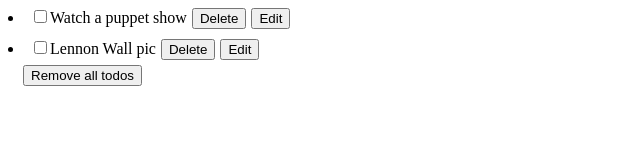
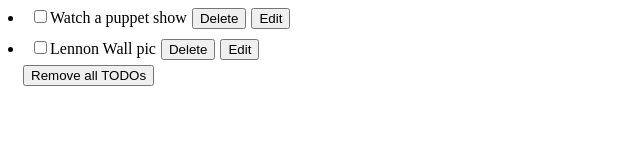
Before and after one commit to borodinka/React-TODO-App, a React (Create React App) app: page / in a window 1280 px wide. Shown: the part 139-294 px from the top of the page, without its empty margins (0-640 px from the left). Built offline with nearby package versions, Linux system fonts and the light colour scheme.

Commit message:
Update TodoList.js

```diff
--- a/src/components/TodoList.js
+++ b/src/components/TodoList.js
@@ -75,7 +75,7 @@ export default function TodoList({ tasks, dispatch }) {
 		  }
 		  style={{ marginLeft: 15 }}
 		>
-		  Remove all todos
+		  Remove all TODOs
 		</button>
 	  </>
 	);
```
